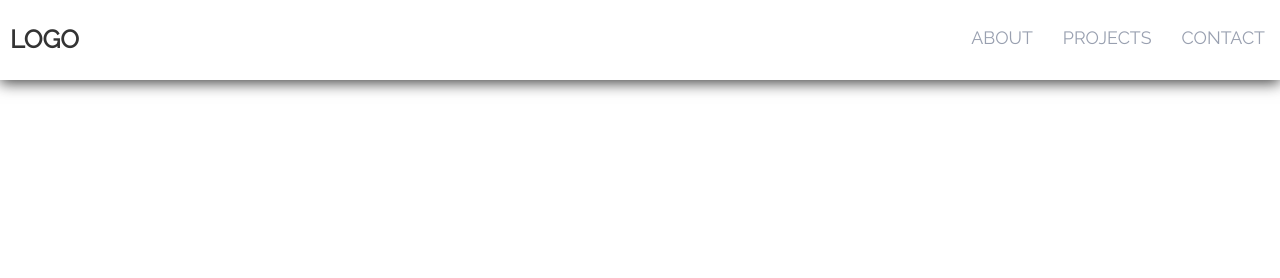
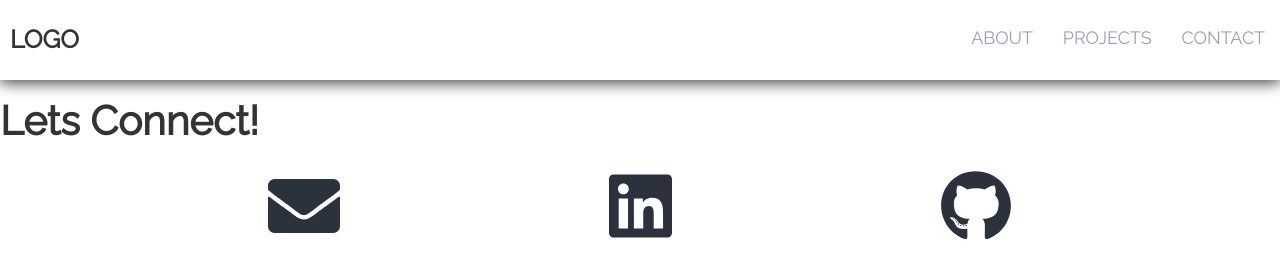
Before and after one commit to MackenzieBerliner-Glasser/mack-portfolio, a Gatsby site: page /Contact in a window 1280 px wide. Built offline with nearby package versions, Linux system fonts and the light colour scheme; Gatsby itself is replaced by a stand-in of ours.

Commit message:
added icons to contact page

```diff
--- a/src/components/contacts/contacts.js
+++ b/src/components/contacts/contacts.js
@@ -1,10 +1,37 @@
-import React from 'react';
+/* eslint-disable react/jsx-no-target-blank */
+import React, { Fragment } from 'react';
+import { FontAwesomeIcon } from '@fortawesome/react-fontawesome';
+import styles from './contacts.module.css';
 
 const Contacts = () => {
   return (
-    <section>
-      <h1>Hi I am the contacts page</h1>
-    </section>
+    <Fragment>
+      <section className={styles.wrapper}>
+        <h1>Lets Connect!</h1>
+      </section>
+      <section className={styles.contact}>
+        <a href="mailto:mack.bg94@gmail.com" title="email">
+          <FontAwesomeIcon className={styles.icons} icon="envelope" />
+        </a>
+        <a
+          href="https://www.linkedin.com/in/mackenzie-berliner-glasser/"
+          target="_blank"
+          title="LinkedIn"
+        >
+          <FontAwesomeIcon
+            className={styles.icons}
+            icon={['fab', 'linkedin']}
+          />
+        </a>
+        <a
+          href="https://github.com/MackenzieBerliner-Glasser"
+          target="_blank"
+          title="GitHub"
+        >
+          <FontAwesomeIcon className={styles.icons} icon={['fab', 'github']} />
+        </a>
+      </section>
+    </Fragment>
   );
 };
 
--- /dev/null
+++ b/src/components/contacts/contacts.module.css
@@ -0,0 +1,14 @@
+.wrapper {
+  margin-top: 5.5rem;
+}
+
+.contact {
+  min-width: 100%;
+  display: flex;
+  justify-content: space-evenly;
+}
+
+.icons {
+  font-size: 4em;
+  color: #2b313d;
+}
--- a/src/components/layout.js
+++ b/src/components/layout.js
@@ -1,6 +1,27 @@
 import React, { Fragment } from 'react';
 import PropTypes from 'prop-types';
 import { StaticQuery, graphql } from 'gatsby';
+import { library, config } from '@fortawesome/fontawesome-svg-core';
+import {
+  faEnvelope,
+  faDesktop,
+  faCoffee,
+  faCode,
+  faGlobeAmericas,
+  faArrowDown } from '@fortawesome/free-solid-svg-icons';
+import { fab } from '@fortawesome/free-brands-svg-icons';
+import '@fortawesome/fontawesome-svg-core/styles.css';
+
+config.autoAddCss = false;
+library.add(
+  fab,
+  faEnvelope,
+  faDesktop,
+  faCoffee,
+  faCode,
+  faGlobeAmericas,
+  faArrowDown
+);
 
 import Header from './header/header';
 import './layout.css';
--- a/src/pages/Contact.js
+++ b/src/pages/Contact.js
@@ -1,5 +1,4 @@
 import React, { Fragment } from 'react';
-// import { FontAwesomeIcon } from '@fortawesome/react-fontawesome';
 import Layout from '../components/layout';
 import Contacts from '../components/contacts/contacts';
 
```
